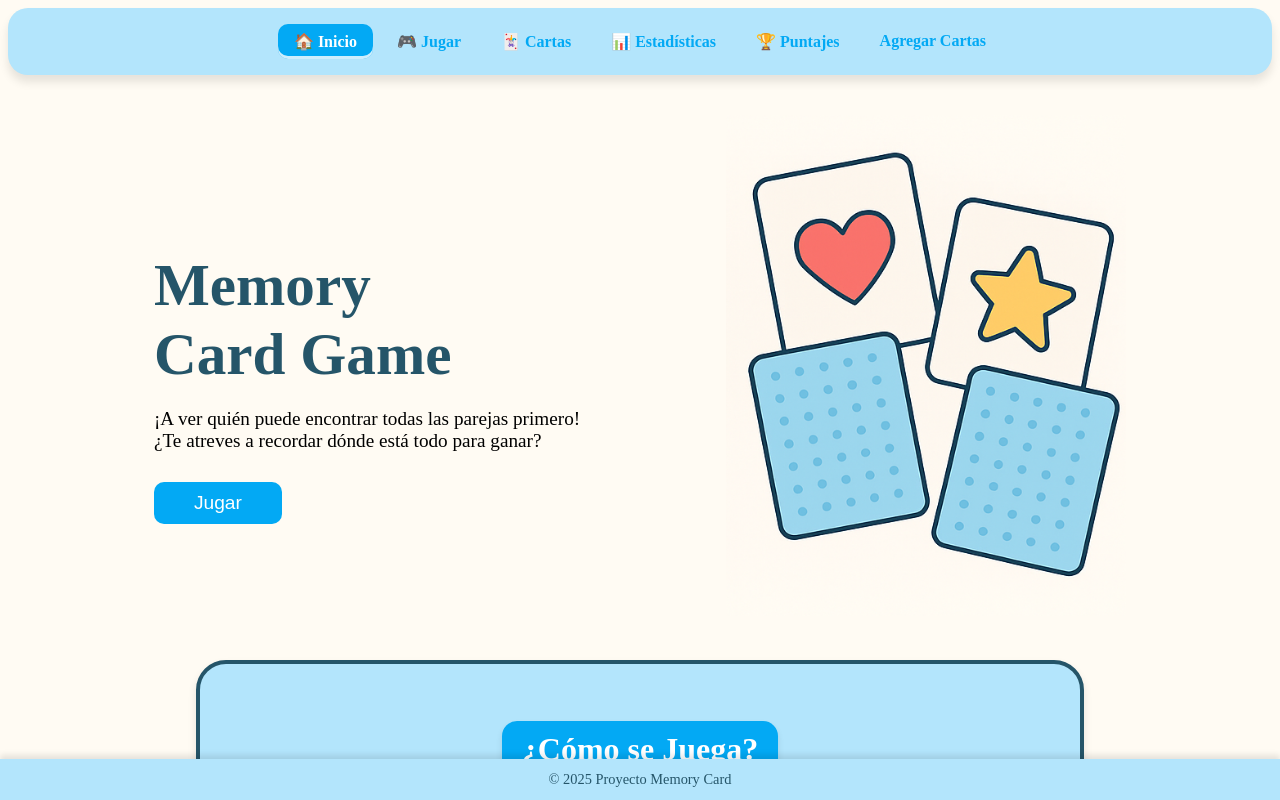
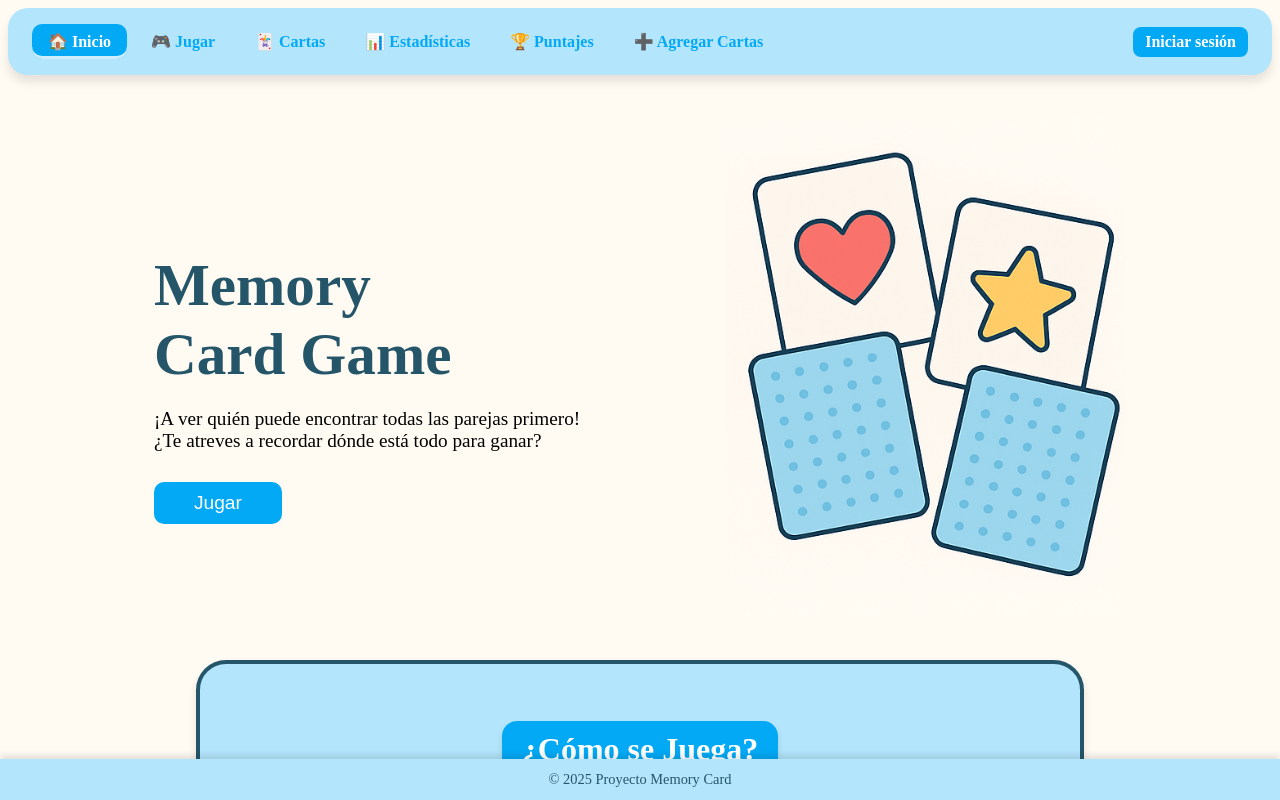
Before and after one commit to lmayor28/Memory-Cards, a Vue app: page / in a window 1280 px wide. Shown: the top 800 px of the page. Built offline with nearby package versions, Linux system fonts and the light colour scheme.

Commit message:
login implementado y funcional

```diff
--- a/src/components/CNavbar.vue
+++ b/src/components/CNavbar.vue
@@ -1,17 +1,55 @@
 <template>
-  <nav>
-    <router-link to="/">🏠 Inicio</router-link>
-    <router-link to="/juego">🎮 Jugar</router-link>
-    <router-link to="/cartas">🃏 Cartas</router-link>
-    <router-link to="/estadisticas">📊 Estadísticas</router-link>
-    <router-link to="/mejor-puntaje">🏆 Puntajes</router-link>
-    <router-link to="/agregar-carta">Agregar Cartas</router-link>
+  <nav class="navbar">
+    <!-- 🔹 Enlaces principales -->
+    <div class="links">
+      <router-link to="/">🏠 Inicio</router-link>
+      <router-link to="/juego">🎮 Jugar</router-link>
+      <router-link to="/cartas">🃏 Cartas</router-link>
+      <router-link to="/estadisticas">📊 Estadísticas</router-link>
+      <router-link to="/mejor-puntaje">🏆 Puntajes</router-link>
+      <router-link to="/agregar-carta">➕ Agregar Cartas</router-link>
+    </div>
+
+    <!-- 🔹 Estado del usuario -->
+    <div class="user-section">
+      <!-- Si hay usuario logueado -->
+      <template v-if="usuario">
+        <div class="usuario-info">
+          <span class="admin">👤 {{ usuario.nombreUsuario }}</span>
+
+          <!-- 🎮 Si se usa un hijo activo (futuro) -->
+          <template v-if="usuarioHijoActivo">
+            <span class="flecha">→</span>
+            <span class="hijo">🎮 {{ usuarioHijoActivo.nombreUsuario }}</span>
+          </template>
+        </div>
+
+        <button class="logout" @click="$emit('cerrar-sesion')">Cerrar sesión</button>
+      </template>
+
+      <!-- Si no hay sesión activa -->
+      <template v-else>
+        <router-link to="/iniciar-sesion" class="login-btn">Iniciar sesión</router-link>
+      </template>
+    </div>
   </nav>
 </template>
 
 <script>
 export default {
   name: 'CNavbar',
+  props: {
+    // 🧑 Usuario actual (pasado desde App.vue)
+    usuario: {
+      type: Object,
+      default: null
+    },
+    // 👶 (Opcional) Usuario hijo activo
+    usuarioHijoActivo: {
+      type: Object,
+      default: null
+    }
+  }
 }
 </script>
 
@@ -20,37 +58,95 @@ export default {
   --celeste-primario: #b3e5fc;
   --blanco: #ffffff;
   --celeste-contraste: #03a9f4;
+  --rojo: #f44336;
 }
 
-nav {
+.navbar {
   display: flex;
-  justify-content: center;
-  gap: 0.5rem;
-  background-color: var(--celeste-primario, #b3e5fc);
+  justify-content: space-between;
+  align-items: center;
+  background-color: var(--celeste-primario);
   padding: 1rem 1.5rem;
   border-radius: 20px;
   box-shadow: 0 7px 10px rgba(0, 0, 0, 0.1);
 }
 
+.links {
+  display: flex;
+  gap: 0.5rem;
+}
+
 a {
-  color: var(--celeste-contraste, #03a9f4);
+  color: var(--celeste-contraste);
   text-decoration: none;
   font-weight: 600;
   padding: 0.5rem 1rem;
   border-radius: 10px;
-  transition:
-    background-color 0.3s ease,
-    color 0.3s ease;
+  transition: background-color 0.3s ease, color 0.3s ease;
 }
 
 a:hover {
-  background-color: var(--celeste-contraste, #03a9f4);
-  color: var(--blanco, #ffffff);
+  background-color: var(--celeste-contraste);
+  color: var(--blanco);
 }
 
 a.router-link-exact-active {
-  background-color: var(--celeste-contraste, #03a9f4);
-  color: var(--blanco, #ffffff);
+  background-color: var(--celeste-contraste);
+  color: var(--blanco);
   box-shadow: inset 0 -3px 0 rgba(255, 255, 255, 0.8);
 }
+
+.user-section {
+  display: flex;
+  align-items: center;
+  gap: 10px;
+}
+
+.usuario-info {
+  display: flex;
+  align-items: center;
+  gap: 6px;
+  font-weight: bold;
+}
+
+.admin {
+  color: #01579b;
+}
+
+.hijo {
+  color: #0277bd;
+}
+
+.flecha {
+  color: #555;
+}
+
+.logout {
+  background-color: var(--rojo);
+  color: var(--blanco);
+  border: none;
+  border-radius: 8px;
+  padding: 6px 12px;
+  cursor: pointer;
+  font-size: 0.9em;
+  transition: background-color 0.2s ease;
+}
+
+.logout:hover {
+  background-color: #d32f2f;
+}
+
+.login-btn {
+  background-color: var(--celeste-contraste);
+  color: var(--blanco);
+  padding: 6px 12px;
+  border-radius: 8px;
+  text-decoration: none;
+  font-weight: 600;
+  transition: background-color 0.2s ease;
+}
+
+.login-btn:hover {
+  background-color: #0277bd;
+}
 </style>
```
